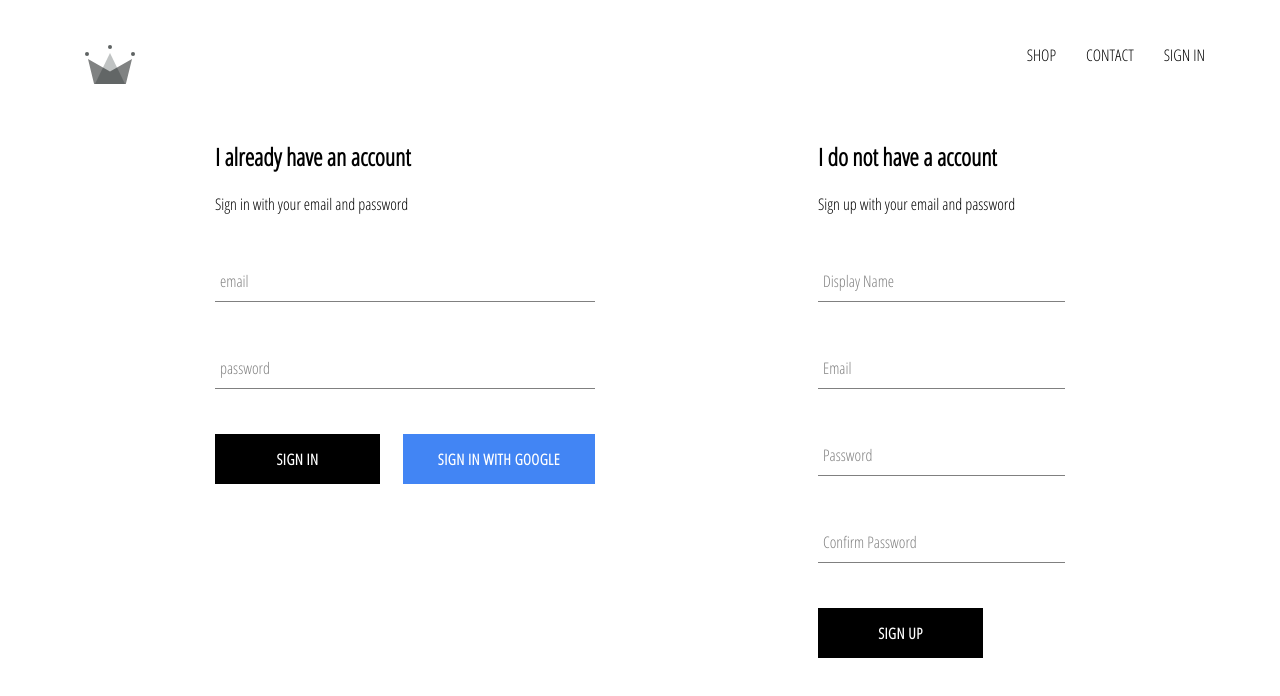
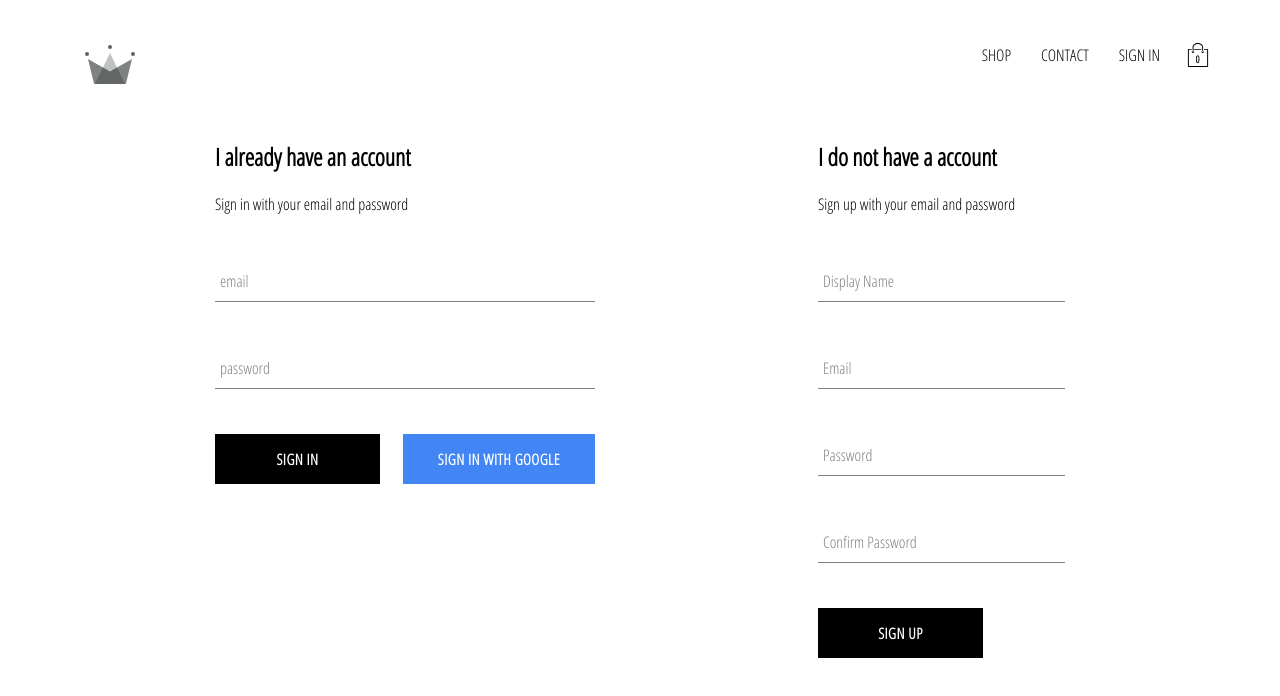
Before and after one commit to Yordi23/Clothing_Ecommerce, a React (Create React App) app: page /signin in a window 1280 px wide. Shown: the top 696 px of the page. Built offline with nearby package versions, Linux system fonts and the light colour scheme; no server answers.

Commit message:
Added cart dropdown component and cart.reducer

```diff
--- /dev/null
+++ b/src/components/cart-dropdown/cart-dropdown.styles.scss
@@ -0,0 +1,24 @@
+.cart-dropdown {
+  position: absolute;
+  width: 240px;
+  height: 340px;
+  display: flex;
+  flex-direction: column;
+  padding: 20px;
+  border: 1px solid black;
+  background-color: white;
+  top: 90px;
+  right: 40px;
+  z-index: 5;
+
+  .cart-items {
+    height: 240px;
+    display: flex;
+    flex-direction: column;
+    overflow: scroll;
+  }
+
+  button {
+    margin-top: auto;
+  }
+}
--- /dev/null
+++ b/src/components/cart-dropdown/cart_dropdown.component.jsx
@@ -0,0 +1,14 @@
+import React from "react";
+
+import CustomButton from "../custom-button/custom-button.component";
+
+import "./cart-dropdown.styles.scss";
+
+const CartDropdown = () => (
+  <div className="cart-dropdown">
+    <div className="cart-items" />
+    <CustomButton>GO TO CHECKOUT</CustomButton>
+  </div>
+);
+
+export default CartDropdown;
--- /dev/null
+++ b/src/components/cart-icon/cart-icon.component.jsx
@@ -0,0 +1,21 @@
+import React from "react";
+import { connect } from "react-redux";
+
+import { toggleCartHidden } from "../../redux/cart/cart.actions";
+
+import { ReactComponent as ShoppingIcon } from "../../assets/shopping-bag.svg";
+
+import "./cart-icon.styles.scss";
+
+const CartIcon = ({ toggleCartHidden }) => (
+  <div className="cart-icon" onClick={toggleCartHidden}>
+    <ShoppingIcon className="shopping-icon" />
+    <span className="item-count">0</span>
+  </div>
+);
+
+const mapDispatchToProps = (dispatch) => ({
+  toggleCartHidden: () => dispatch(toggleCartHidden()),
+});
+
+export default connect(null, mapDispatchToProps)(CartIcon);
--- /dev/null
+++ b/src/components/cart-icon/cart-icon.styles.scss
@@ -0,0 +1,21 @@
+.cart-icon {
+  width: 45px;
+  height: 45px;
+  position: relative;
+  display: flex;
+  align-items: center;
+  justify-content: center;
+  cursor: pointer;
+
+  .shopping-icon {
+    width: 24px;
+    height: 24px;
+  }
+
+  .item-count {
+    position: absolute;
+    font-size: 10px;
+    font-weight: bold;
+    bottom: 12px;
+  }
+}
--- a/src/components/header/header.component.jsx
+++ b/src/components/header/header.component.jsx
@@ -3,12 +3,14 @@ import { Link } from "react-router-dom";
 import { connect } from "react-redux";
 
 import { auth } from "../../firebase/firebase.utils";
+import CartIcon from "../cart-icon/cart-icon.component";
+import CartDropdown from "../cart-dropdown/cart_dropdown.component";
 
 import { ReactComponent as Logo } from "../../assets/crown.svg";
 
 import "./header.styles.scss";
 
-const Header = ({ currentUser }) => (
+const Header = ({ currentUser, hidden }) => (
   <div className="header">
     <Link className="logo-container" to="/">
       <Logo className="logo" />
@@ -29,12 +31,15 @@ const Header = ({ currentUser }) => (
           SIGN IN
         </Link>
       )}
+      <CartIcon />
     </div>
+    {hidden ? null : <CartDropdown />}
   </div>
 );
 
-const mapStateToProps = (state) => ({
-  currentUser: state.user.currentUser,
+const mapStateToProps = ({ user: { currentUser }, cart: { hidden } }) => ({
+  currentUser,
+  hidden,
 });
 
 export default connect(mapStateToProps)(Header);
--- /dev/null
+++ b/src/redux/cart/cart.actions.js
@@ -0,0 +1,5 @@
+import CartActionTypes from "./cart.types";
+
+export const toggleCartHidden = () => ({
+  type: CartActionTypes.TOGGLE_CART_HIDDEN,
+});
--- /dev/null
+++ b/src/redux/cart/cart.reducer.js
@@ -0,0 +1,20 @@
+import CartActionTypes from "./cart.types";
+
+const INITIAL_STATE = {
+  hidden: true,
+};
+
+const cartReducer = (state = INITIAL_STATE, action) => {
+  switch (action.type) {
+    case CartActionTypes.TOGGLE_CART_HIDDEN:
+      return {
+        ...state,
+        hidden: !state.hidden,
+      };
+
+    default:
+      return state;
+  }
+};
+
+export default cartReducer;
--- /dev/null
+++ b/src/redux/cart/cart.types.js
@@ -0,0 +1,5 @@
+const CartActionTypes = {
+  TOGGLE_CART_HIDDEN: "TOGGLE_CART_HIDDEN",
+};
+
+export default CartActionTypes;
--- a/src/redux/root-reducer.js
+++ b/src/redux/root-reducer.js
@@ -1,7 +1,9 @@
 import { combineReducers } from "redux";
 
 import userReducer from "./user/user.reducer";
+import cartReducer from "./cart/cart.reducer";
 
 export default combineReducers({
   user: userReducer,
+  cart: cartReducer,
 });
--- a/src/redux/user/user.actions.js
+++ b/src/redux/user/user.actions.js
@@ -1,4 +1,4 @@
-import { UserActionTypes } from "./user.types";
+import UserActionTypes from "./user.types";
 
 export const setCurrentUser = (user) => ({
   type: UserActionTypes.SET_CURRENT_USER,
--- a/src/redux/user/user.reducer.jsx
+++ b/src/redux/user/user.reducer.js
@@ -1,15 +1,16 @@
+import UserActionTypes from "./user.types";
+
 const INITIAL_STATE = {
   currentUser: null,
 };
 
 const userReducer = (state = INITIAL_STATE, action) => {
   switch (action.type) {
-    case "SET_CURRENT_USER":
+    case UserActionTypes.SET_CURRENT_USER:
       return {
         ...state,
         currentUser: action.payload,
       };
-      break;
 
     default:
       return state;
--- a/src/redux/user/user.types.js
+++ b/src/redux/user/user.types.js
@@ -1,3 +1,5 @@
-export const UserActionTypes = {
+const UserActionTypes = {
   SET_CURRENT_USER: "SET_CURRENT_USER",
 };
+
+export default UserActionTypes;
```
Also changed, not shown: src/assets/shopping-bag.svg (added).
